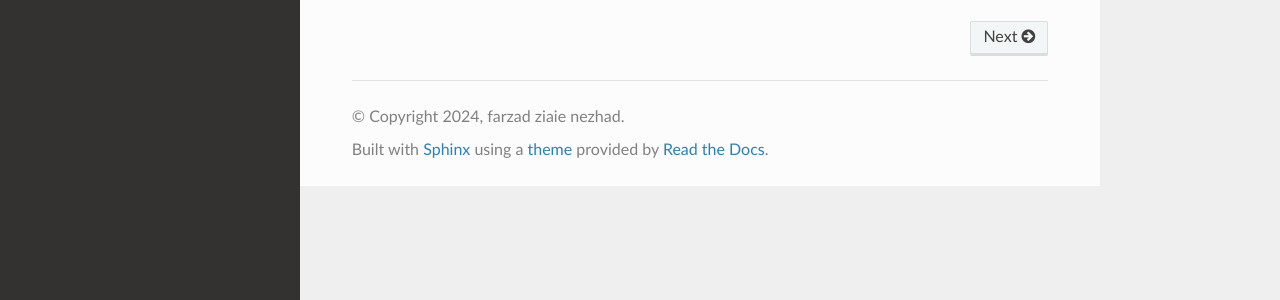
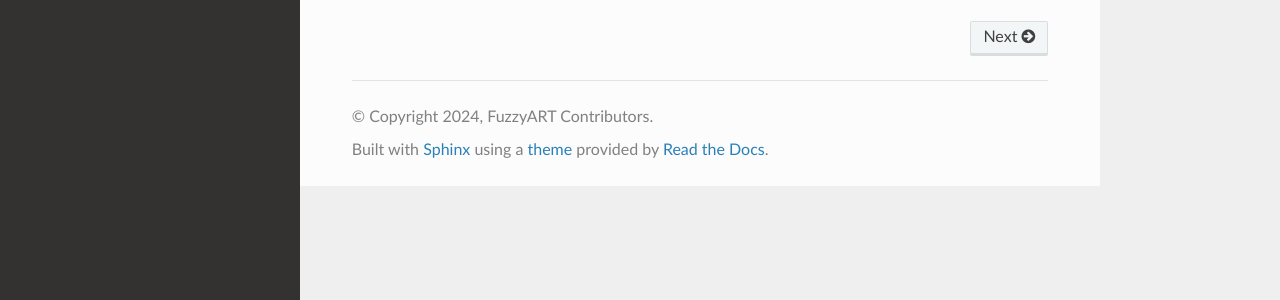
Before and after one commit to farzad-ziaie/fuzzyart, a Sphinx documentation site: the page built from docs/index.rst, in a window 1280 px wide. Shown: the part 435-735 px from the top of the page. Built offline with Sphinx 7.4.7 and the Read the Docs theme 3.1.0, drawn with Linux system fonts in a browser that asks for light colours; pages that are not in the unit, such as notebooks, are missing from menus; part of the change alters nothing that is shown.

Commit message:
fixed docs conf added Google-style docstrings

```diff
--- a/docs/conf.py
+++ b/docs/conf.py
@@ -1,70 +1,200 @@
-"""Sphinx configuration for fuzzyart documentation."""
+# Configuration file for the Sphinx documentation builder.
+#
+# This file only contains a selection of the most common options. For a full
+# list see the documentation:
+# https://www.sphinx-doc.org/en/master/config
+
+# -- Path setup --------------------------------------------------------------
+
+# If extensions (or modules to document with autodoc) are on another path,
+# add these directories to sys.path here. If the directory is relative to the
+# source, use os.path.abspath to make it absolute, like shown here.
 
 import os
 import sys
 
-# Make the package importable during doc builds
-sys.path.insert(0, os.path.abspath(".."))
+# Add the parent directory to the path for autodoc
+sys.path.insert(0, os.path.abspath('..'))
 
-# ---------------------------------------------------------------------------
-# Project information
-# ---------------------------------------------------------------------------
-project = "FuzzyART"
-copyright = "2024, farzad ziaie nezhad"
-author = "farzad ziaie nezhad"
-release = "0.2.0"
+# -- Project information -----------------------------------------------------
 
-# ---------------------------------------------------------------------------
-# Extensions
-# ---------------------------------------------------------------------------
+project = 'FuzzyART'
+copyright = '2024, FuzzyART Contributors'
+author = 'FuzzyART Contributors'
+
+# The full version, including alpha/beta/rc tags
+release = '1.0.0'
+version = '1.0.0'
+
+# -- General configuration ---------------------------------------------------
+
+# Add any Sphinx extension module names here, as strings. They can be
+# extensions coming with Sphinx (and in sphinx_contrib.*)
+
 extensions = [
-    "sphinx.ext.autodoc",
-    "sphinx.ext.autosummary",
-    "sphinx.ext.napoleon",          # Google / NumPy docstrings
-    "sphinx.ext.viewcode",
-    "sphinx.ext.intersphinx",
-    "sphinx_autodoc_typehints",
-    "myst_parser",                  # Markdown support
-    "nbsphinx",                     # Jupyter notebook rendering
+    'sphinx.ext.autodoc',
+    'sphinx.ext.autosummary',
+    'sphinx.ext.intersphinx',
+    'sphinx.ext.napoleon',
+    'sphinx.ext.viewcode',
+    'myst_parser',  # For markdown support
 ]
 
-autosummary_generate = True
-autodoc_default_options = {
-    "members": True,
-    "undoc-members": False,
-    "show-inheritance": True,
-}
-napoleon_google_docstring = False
-napoleon_numpy_docstring = True
-napoleon_include_init_with_doc = True
+# Add any paths that contain templates here, relative to this directory.
+templates_path = ['_templates']
 
-intersphinx_mapping = {
-    "python": ("https://docs.python.org/3/", None),
-    "numpy": ("https://numpy.org/doc/stable/", None),
-    "sklearn": ("https://scikit-learn.org/stable/", None),
+# List of patterns, relative to source directory, that should be ignored when building
+# the documentation. This supports file patterns matched by fnmatch as well as Unix
+# shell-style wildcards.
+
+exclude_patterns = ['_build', 'Thumbs.db', '.DS_Store']
+
+# The reST default role (used for this markup: `text`) to use for all
+# documents. Set to the name of a role.
+
+default_role = None
+
+# -- Options for HTML output -------------------------------------------------
+
+# The theme to use for HTML and HTML Help pages.  See the themes
+# documentation for a list of builtin themes.
+
+html_theme = 'sphinx_rtd_theme'
+
+# Add any paths that contain custom static files (such as style sheets) here,
+# relative to this directory. They are copied after the builtin static files,
+# so a file named "default.css" will overwrite the builtin "default.css".
+
+html_static_path = ['_static']
+
+# Theme options are theme-specific and are used to customize the look and feel of a
+# specific theme. See the theme documentation for more details.
+
+html_theme_options = {
+    'logo_only': False,
+    'prev_next_buttons_location': 'bottom',
+    'style_external_links': False,
+    'vcs_pageview_mode': 'blob',
+    # Toc options
+    'collapse_navigation': True,
+    'sticky_navigation': True,
+    'navigation_depth': 4,
+    'includehidden': True,
+    'titles_only': False,
 }
 
-# ---------------------------------------------------------------------------
-# HTML output
-# ---------------------------------------------------------------------------
-html_theme = "sphinx_rtd_theme"
-html_theme_options = {
-    "navigation_depth": 4,
-    "titles_only": False,
+# Custom sidebar (uncomment if you want a custom sidebar)
+# html_sidebars = {}
+
+# -- Options for HTMLHelp output ------------------------------------------
+
+# Output file base name for HTML help builder.
+htmlhelp_basename = 'fuzzyartdoc'
+
+# -- Options for LaTeX output ------------------------------------------------
+
+latex_elements = {
+    # The paper size ('letterpaper' or 'a4paper').
+    'papersize': 'letterpaper',
+    # The font size for LaTeX TeX ('10pt', '11pt', '12pt')
+    'pointsize': '11pt',
 }
-html_static_path = ["_static"]
 
-# ---------------------------------------------------------------------------
-# Source
-# ---------------------------------------------------------------------------
-source_suffix = {
-    ".rst": "restructuredtext",
-    ".md": "markdown",
+# Grouping the document tree into LaTeX files. List of tuples
+# (source start file, target file name, toctree if True).
+latex_documents = [
+    ('index', 'fuzzyart.tex', 'FuzzyART Documentation',
+     'FuzzyART Contributors', 'manual'),
+]
+
+# -- Options for manual page output ------------------------------------------
+
+# One entry per manual page. List of tuples
+# (source start file, name, description, authors, section).
+man_pages = [
+    ('index', 'fuzzyart', 'FuzzyART Documentation',
+     ['FuzzyART Contributors'], 1)
+]
+
+# -- Options for Texinfo output -------------------------------------------
+
+# Grouping the document tree into Texinfo files. List of tuples
+# (source start file, target file name, toctree if True).
+texinfo_documents = [
+    ('index', 'fuzzyart', 'FuzzyART Documentation',
+     'FuzzyART Contributors', 'fuzzyart', 'One line description of project.',
+     'Miscellaneous'),
+]
+
+# -- Extension configuration -------------------------------------------------
+
+# -- Options for intersphinx extension ---------------------------------------
+
+# Example configuration for intersphinx: refer to the Python standard library.
+intersphinx_mapping = {
+    'python': ('https://docs.python.org/3', None),
+    'numpy': ('https://numpy.org/doc/stable', None),
+    'scipy': ('https://docs.scipy.org/doc/scipy', None),
+    'sklearn': ('https://scikit-learn.org/stable', None),
 }
-master_doc = "index"
-exclude_patterns = ["_build", "Thumbs.db", ".DS_Store", "**.ipynb_checkpoints"]
 
-# ---------------------------------------------------------------------------
-# nbsphinx
-# ---------------------------------------------------------------------------
-nbsphinx_execute = "never"   # set to "auto" to re-run notebooks on build
+# -- Options for autodoc extension -------------------------------------------
+
+autodoc_default_options = {
+    'members': True,
+    'member-order': 'bysource',
+    'special-members': '__init__',
+    'undoc-members': False,
+    'show-inheritance': True,
+}
+
+autosummary_generate = True
+
+# -- Options for napoleon extension ------------------------------------------
+
+# Use Google-style docstrings
+napoleon_google_docstring = True
+napoleon_numpy_docstring = True
+napoleon_include_init_with_doc = False
+napoleon_include_private_with_doc = False
+napoleon_include_special_with_doc = True
+napoleon_use_admonition_for_examples = False
+napoleon_use_admonition_for_notes = False
+napoleon_use_admonition_for_references = False
+napoleon_use_ivar = False
+napoleon_use_param = True
+napoleon_use_rtype = True
+napoleon_preprocess_types = False
+napoleon_type_aliases = None
+napoleon_attr_annotations = True
+
+# -- Options for myst_parser -------------------------------------------------
+
+myst_enable_extensions = [
+    "amsmath",
+    "dollarmath",
+    "linkify",
+    "smartquotes",
+]
+
+# -- Suppress warnings -------------------------------------------------------
+
+# Suppress warnings that are not critical
+suppress_warnings = []
+
+# -- Build configuration -----------------------------------------------------
+
+# If true, `todo` and `todoNote` produce output, else they are hidden.
+todo_include_todos = False
+
+# -- Setup function for additional roles and directives ----
+
+def setup(app):
+    """
+    Setup function for Sphinx extensions.
+
+    This is called by Sphinx during initialization. You can use it to
+    register custom directives, roles, or connect to Sphinx events.
+    """
+    # Custom setup can be added here
+    pass
```
